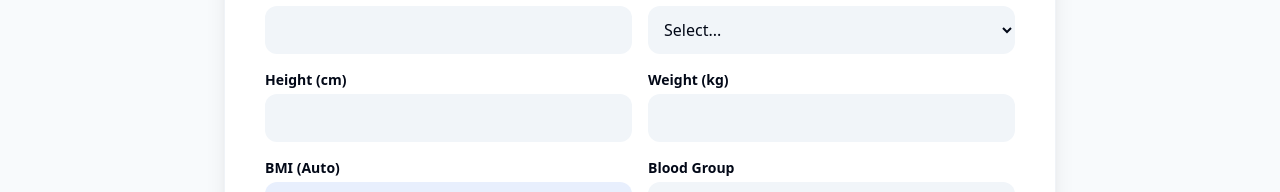
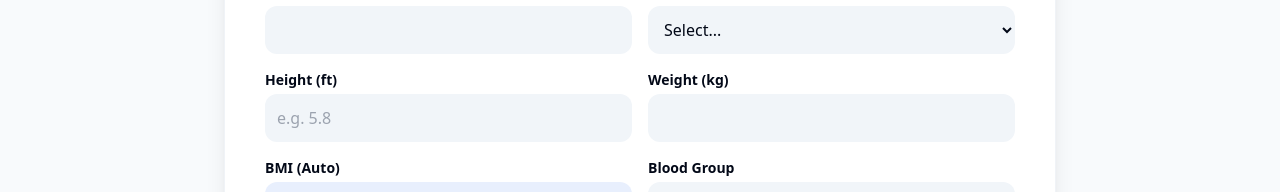
Before and after one commit to drclinitech-hue/Medica_AI, a React (Vite) app in the folder client/: page /detect in a window 1280 px wide. Shown: the part 499-691 px from the top of the page. Built offline with nearby package versions, Linux system fonts and the light colour scheme; sample sign-in values are in the browser's storage.

Commit message:
Update Detection Wizard to ask for height in feet and adjust BMI calculation

```diff
--- a/client/src/pages/DetectionWizard.jsx
+++ b/client/src/pages/DetectionWizard.jsx
@@ -34,10 +34,12 @@ const DetectionWizard = () => {
   // Calculate BMI auto
   useEffect(() => {
     if (demographics.height && demographics.weight) {
-      const h = parseFloat(demographics.height) / 100;
+      // height is in feet, weight is in kg
+      // 1 foot = 0.3048 meters
+      const h_meters = parseFloat(demographics.height) * 0.3048;
       const w = parseFloat(demographics.weight);
-      if (h > 0 && w > 0) {
-        setDemographics(prev => ({ ...prev, bmi: (w / (h * h)).toFixed(1) }));
+      if (h_meters > 0 && w > 0) {
+        setDemographics(prev => ({ ...prev, bmi: (w / (h_meters * h_meters)).toFixed(1) }));
       }
     }
   }, [demographics.height, demographics.weight]);
@@ -187,7 +189,7 @@ const DetectionWizard = () => {
             <option value="">Select...</option><option>Male</option><option>Female</option><option>Other</option>
           </select>
         </div>
-        <div><label className="block text-sm font-bold mb-1">Height (cm)</label><input type="number" className="w-full p-3 bg-muted rounded-xl" value={demographics.height} onChange={e => setDemographics({...demographics, height: e.target.value})} /></div>
+        <div><label className="block text-sm font-bold mb-1">Height (ft)</label><input type="number" step="0.1" className="w-full p-3 bg-muted rounded-xl" value={demographics.height} onChange={e => setDemographics({...demographics, height: e.target.value})} placeholder="e.g. 5.8" /></div>
         <div><label className="block text-sm font-bold mb-1">Weight (kg)</label><input type="number" className="w-full p-3 bg-muted rounded-xl" value={demographics.weight} onChange={e => setDemographics({...demographics, weight: e.target.value})} /></div>
         <div><label className="block text-sm font-bold mb-1">BMI (Auto)</label><input type="text" readOnly className="w-full p-3 bg-primary/10 text-primary font-bold rounded-xl" value={demographics.bmi} /></div>
         <div>
```
